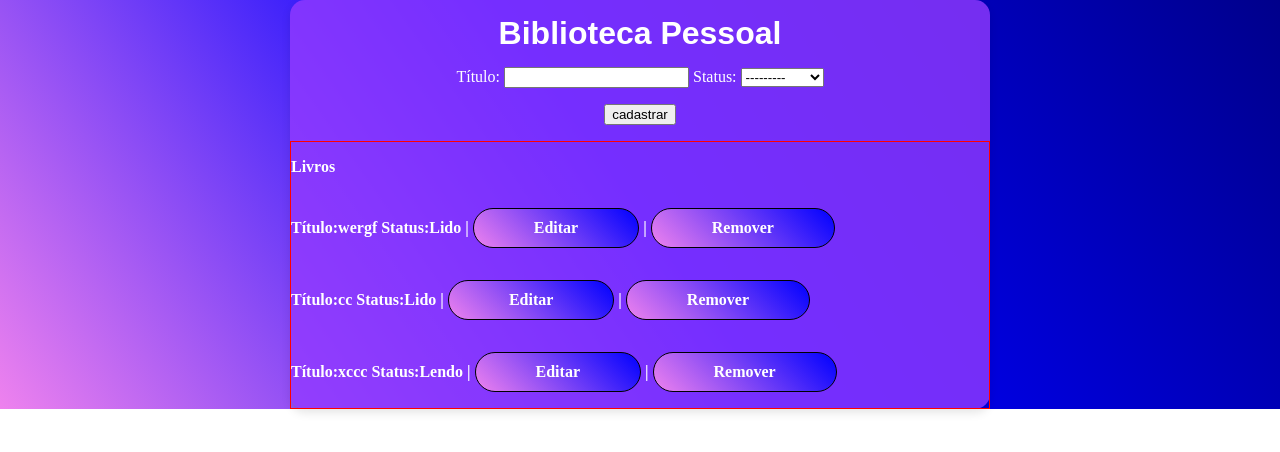
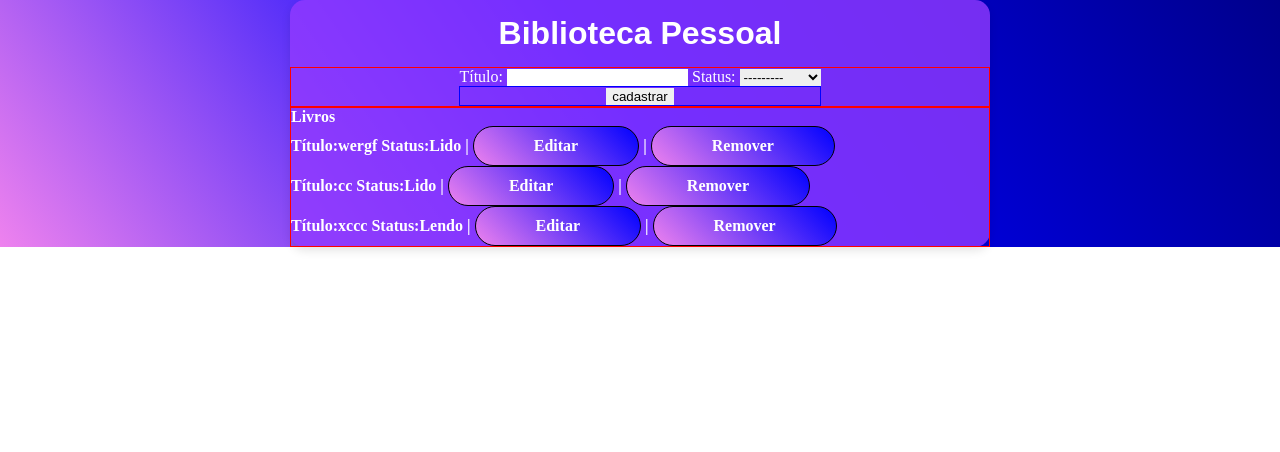
Before and after one commit to gabryellgs/Personal-Library, a Django app: page /telaPrincipal/ in a window 1280 px wide. Shown: the top 452 px of the page. Run offline with Django 5.2, Linux system fonts and the light colour scheme; data comes from the database, SQL or seed files in the repository.

Commit message:
erros corrigidos

```diff
--- a/core/static/estiloTP.css
+++ b/core/static/estiloTP.css
@@ -1,3 +1,10 @@
+/* estilização geral */
+*{
+  margin: 0;
+  border: 0;
+  box-sizing: border-box;
+}
+
 body {
   margin: 0;
   background: linear-gradient(55deg, violet, blue, darkblue);
@@ -12,7 +19,6 @@ body {
 .container {
   background-color: rgba(147, 58, 255, 0.8); /* Adicionei transparência */
   width: 700px;
-
   border-radius: 15px;
   box-shadow: 0 4px 10px rgba(0, 0, 0, 0.1);
   text-align: center; /* Centraliza o texto dentro */
@@ -51,3 +57,20 @@ a:hover {
   flex-direction: column;
   align-items: start;
 }
+
+/* estilização da área de cadastro */
+.cadas{
+  display:flex;
+  flex-direction: column;
+  justify-content: center;
+  border: 1px solid red;
+  align-items: center;
+}
+
+
+
+.butao{
+  display: flex;
+  justify-content: center;
+  border: 1px solid blue;
+}
```
